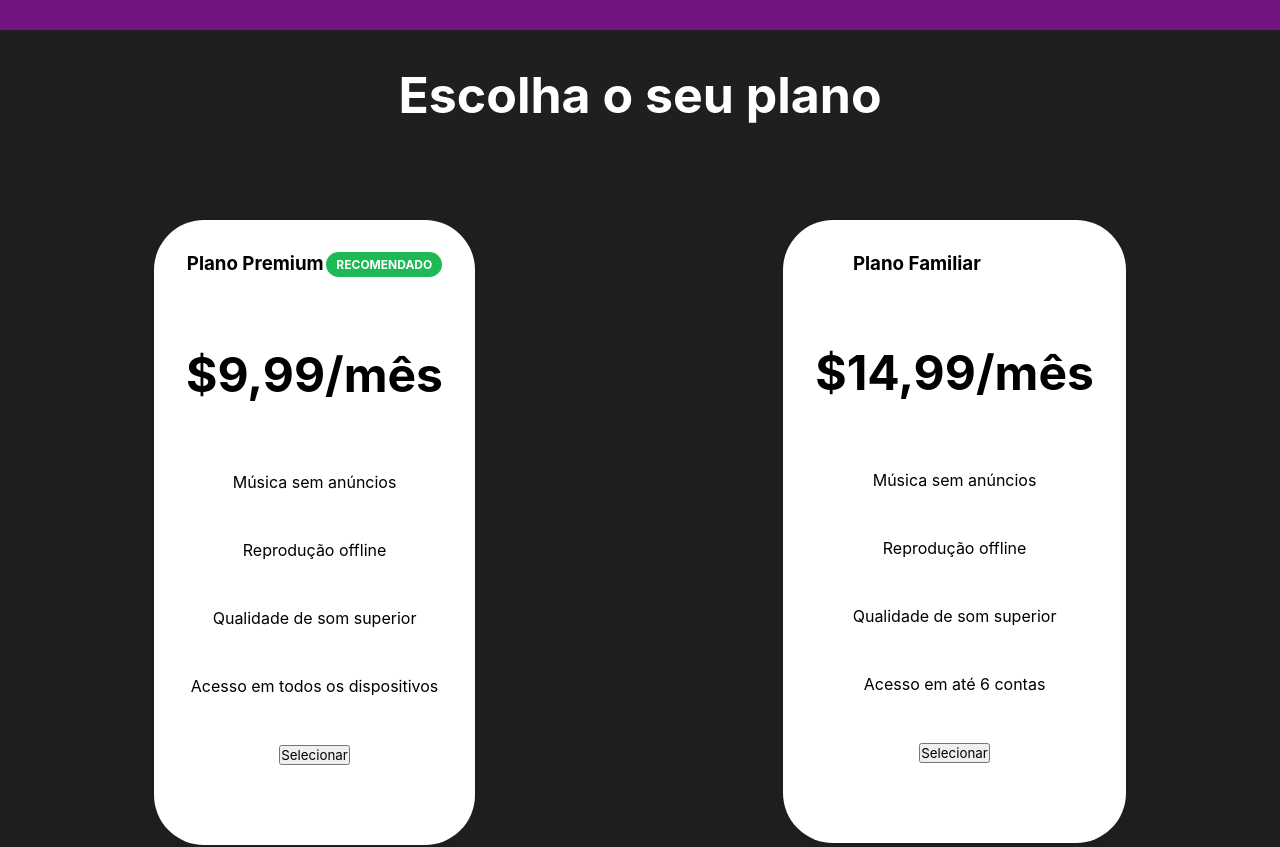
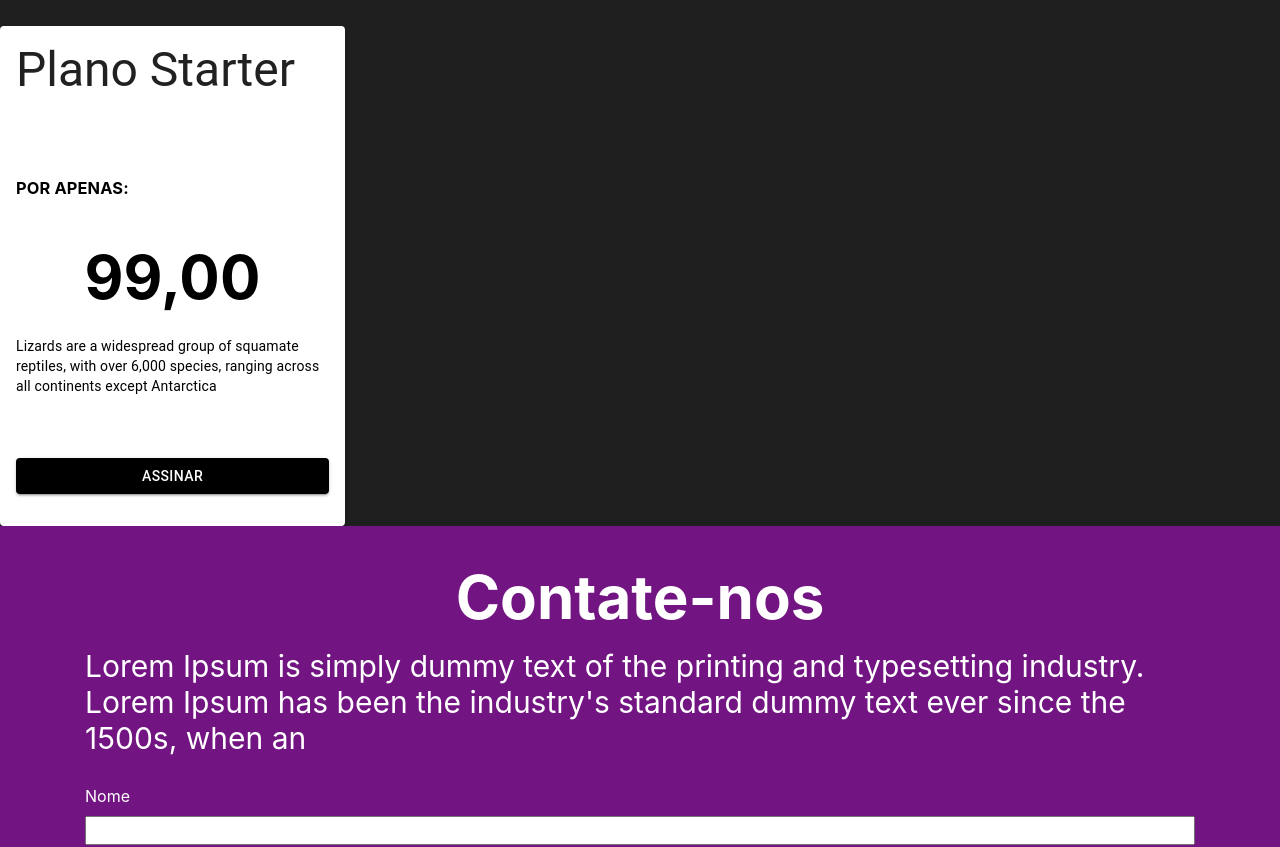
Before and after one commit to HeitorDePaula/Projeto-Final-3-Semestre-IFSP, a React (Create React App) app: page / in a window 1280 px wide. Shown: the part 2341-3188 px from the top of the page. Built offline with nearby package versions, Linux system fonts and the light colour scheme.

Commit message:
prototipo card

```diff
--- a/package.json
+++ b/package.json
@@ -3,9 +3,9 @@
   "version": "0.1.0",
   "private": true,
   "dependencies": {
-    "@emotion/react": "^11.10.8",
-    "@emotion/styled": "^11.10.8",
-    "@mui/material": "^5.12.2",
+    "@emotion/react": "^11.11.0",
+    "@emotion/styled": "^11.11.0",
+    "@mui/material": "^5.13.0",
     "@testing-library/jest-dom": "^5.16.5",
     "@testing-library/react": "^13.4.0",
     "@testing-library/user-event": "^13.5.0",
--- a/src/App.js
+++ b/src/App.js
@@ -4,7 +4,7 @@ import Home from './Components/Home.js'
 import Footer from './Components/Footer.js'
 import Contato from './Components/Contato.js'
 import Sobre from './Components/Sobre.js'
-import Plan from './pages/PlanList'
+import Plan from './Components/Plan.js'
 
 
 function App() {
--- a/src/Components/Plan.js
+++ b/src/Components/Plan.js
@@ -1,36 +1,32 @@
 import React from 'react';
-import { Container, Row, Col, Button } from 'reactstrap';
-import '../Style/Plan.css';
+import Card from "@mui/material/Card";
+import CardActions from "@mui/material/CardActions";
+import CardContent from "@mui/material/CardContent";
+import CardMedia from "@mui/material/CardMedia";
+import Button from "@mui/material/Button";
+import Typography from "@mui/material/Typography";
+import '../Style/Plan.css'
 
-const Plan = ({ name, price, features, isRecommended }) => {
+const Plan = () => {
   return (
-    <Container className="plan-container">
-      <Row>
-        <Col>
-          <h3 className="plan-name">{name}</h3>
-        </Col><br/>
-        {isRecommended && (
-          <Col>
-            <div className="recommended">Recomendado</div>
-          </Col>
-        )}
-      </Row>
-      <Row>
-        <Col className="price">{price}</Col>
-      </Row>
-      {features.map((feature, index) => (
-        <Row key={index} className="feature">
-          <Col>{feature}</Col>
-        </Row>
-      ))}
-      <Row>
-        <Col>
-          <Button className="btn-block" color="success">
-            Selecionar
-          </Button>
-        </Col>
-      </Row>
-    </Container>
+    <section>
+      <h1> Planos</h1>
+
+      <Card sx={{ maxWidth: 345, height: '500px'}}>
+        <CardContent sx={{ display: 'flex', flexDirection: 'column', height: '452px' }}>
+          <Typography gutterBottom variant="h3" component="div">
+            Plano Starter
+          </Typography>
+          <Typography variant="body2" color='black' sx={{ flex: '1 0 auto',  flexDirection:'column' }}>
+            <h3 className='preto'>POR APENAS:</h3>
+            <h1 className='preto'>99,00</h1>
+            Lizards are a widespread group of squamate reptiles, with over 6,000
+            species, ranging across all continents except Antarctica
+          </Typography>
+          <Button variant="contained" sx={{ width: "100%", backgroundColor: "#000000", "&:hover": { backgroundColor: "#000000" }  }}>Assinar</Button>
+        </CardContent>
+      </Card>
+    </section>
   );
 };
 
--- a/src/Style/Plan.css
+++ b/src/Style/Plan.css
@@ -61,3 +61,8 @@ body{
     margin-bottom: 32px;
   }
 }
+
+.preto{
+  color: black;
+
+}
--- a/src/Style/Sobre.css
+++ b/src/Style/Sobre.css
@@ -35,8 +35,10 @@ p {
 }
 
 .alinh {
-    margin-left: 80px;
-    flex-direction: column;
+  display: flex;
+  flex-direction: column;
+  justify-content: space-between;
+  height: 100%;
 }
 
 @media (max-width: 1250px) {
--- a/src/pages/PlanList.js
+++ b/src/pages/PlanList.js
@@ -1,6 +1,10 @@
 import React from 'react';
-import { Container, Row, Col } from 'reactstrap';
-import Plan from '../Components/Plan';
+import Card from "@mui/material/Card";
+import CardActions from "@mui/material/CardActions";
+import CardContent from "@mui/material/CardContent";
+import CardMedia from "@mui/material/CardMedia";
+import Button from "@mui/material/Button";
+import Typography from "@mui/material/Typography";
 
 const plans = [
 
@@ -32,24 +36,20 @@ const plans = [
       const PlanList = () => {
       return (
 
-      <Container>
-
-      <Row className='titulo'>
-      <Col>
-      <h2>Escolha o seu plano</h2>
-      </Col>
-      </Row>
-
-      <Container>
-      <Row>
-      {plans.map((plan, index) => (
-        <Col key={index} sm="4">
-      <Plan {...plan} />
-      </Col>
-      ))}
-      </Row>
-      </Container>
-      </Container>
+<Card sx={{ maxWidth: 345 }}>
+      <CardContent>
+        <Typography gutterBottom variant="h3" component="div">
+          Plano Starter
+        </Typography>
+        <Typography variant="body2" color="text.secondary">
+          Lizards are a widespread group of squamate reptiles, with over 6,000
+          species, ranging across all continents except Antarctica
+        </Typography>
+      </CardContent>
+      <CardActions>
+      <Button variant="contained" sx={{ width: "100%" }}>Share</Button>
+      </CardActions>
+    </Card>
       );
       };
 
```
Also changed, not shown: 1 other file (tests, documents, lock files or other folders).
